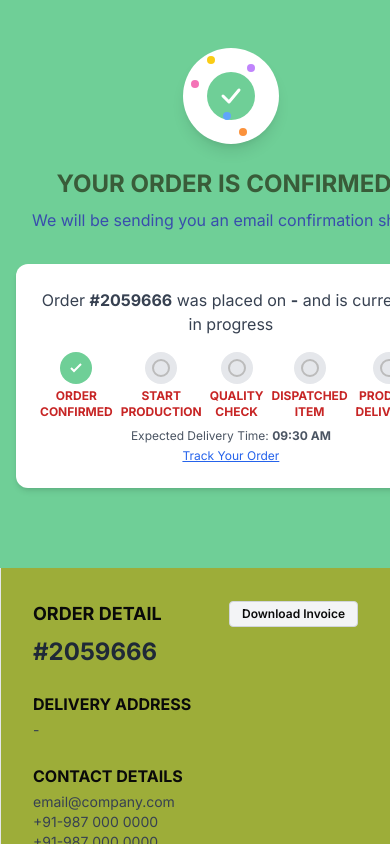
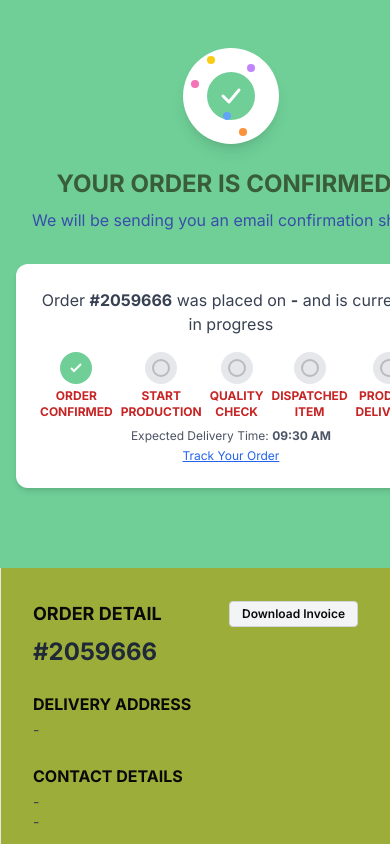
Before and after one commit to uzicodes/Culinary-Canvas, a Next.js app: page /payment/success in a window 390 px wide. Shown: the top 844 px of the page. Built offline with nearby package versions, Linux system fonts and the light colour scheme.

Commit message:
CONTACT DETAILS section on the payment success page will now display the user's email and the phone number they provided on the cart page

```diff
--- a/src/app/payment/success/page.tsx
+++ b/src/app/payment/success/page.tsx
@@ -152,7 +152,10 @@ export default function SuccessPage() {
 
         <div>
           <div className="font-bold mb-1">CONTACT DETAILS</div>
-          <div className="text-sm text-gray-700">email@company.com<br/>+91-987 000 0000<br/>+91-987 000 0000</div>
+          <div className="text-sm text-gray-700">
+            {order?.email || order?.customerEmail || "-"}<br/>
+            {order?.customerPhone || order?.phone || order?.mobileNumber || "-"}
+          </div>
         </div>
         <div>
           <div className="font-bold mb-1">ORDER SUMMARY</div>
```
